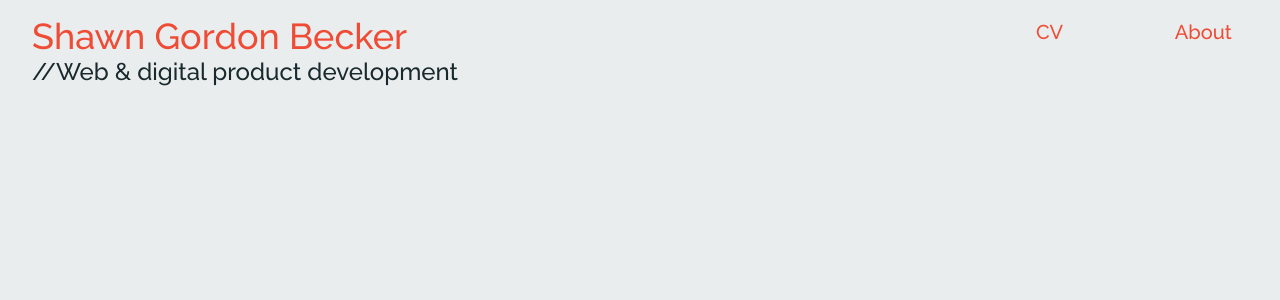
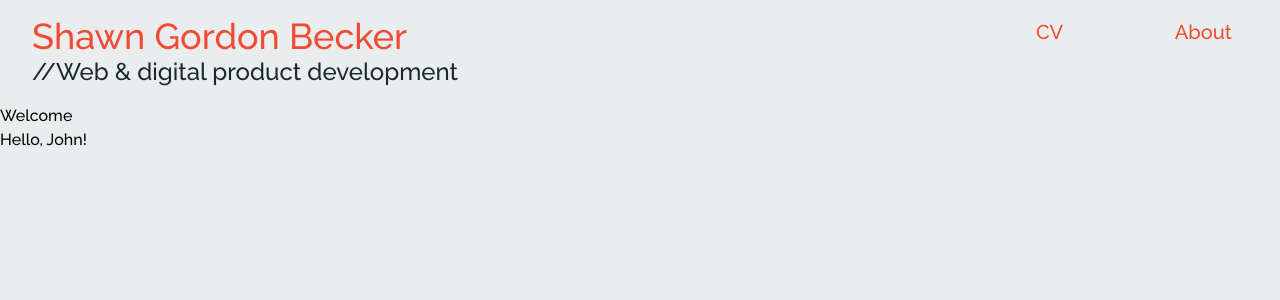
Before and after one commit to ShawnGB/my-portfolio, a React (Vite) app: page / in a window 1280 px wide. Shown: the top 300 px of the page. Built offline with nearby package versions, Linux system fonts and the light colour scheme.

Commit message:
intialised i18n

```diff
--- a/package.json
+++ b/package.json
@@ -10,7 +10,8 @@
     "preview": "vite preview"
   },
   "dependencies": {
-    "i18next": "^23.2.1",
+    "i18next": "^23.2.2",
+    "i18next-react": "^0.2.2",
     "react": "^18.2.0",
     "react-dom": "^18.2.0",
     "react-i18next": "^13.0.0",
@@ -19,6 +20,7 @@
   "devDependencies": {
     "@types/react": "^18.0.37",
     "@types/react-dom": "^18.0.11",
+    "@types/react-i18next": "^8.1.0",
     "@typescript-eslint/eslint-plugin": "^5.59.0",
     "@typescript-eslint/parser": "^5.59.0",
     "@vitejs/plugin-react-swc": "^3.0.0",
--- a/src/App.tsx
+++ b/src/App.tsx
@@ -2,13 +2,14 @@ import { Routes, Route, BrowserRouter } from 'react-router-dom';
 import CvComponent from './components/CV/CvComponent';
 import Navbar from './components/Navigation/Navbar';
 import AboutMeComponent from './components/About/AboutMeComponent';
+import HomeComponent from './components/Home/HomeComponent';
 
 function App() {
   return (
     <BrowserRouter>
       <Navbar />
       <Routes>
-        <Route path='/' />
+        <Route path='/' element={<HomeComponent />} />
         <Route path='/cv' element={<CvComponent />} />
         <Route path='/about' element={<AboutMeComponent />} />
       </Routes>
--- /dev/null
+++ b/src/components/Home/HomeComponent.tsx
@@ -0,0 +1,11 @@
+import { useTranslation } from 'react-i18next';
+
+export default function HomeComponent() {
+  const { t } = useTranslation();
+  return (
+    <div>
+      <h1>{t('welcome')}</h1>
+      <p>{t('greeting', { name: 'John' })}</p>
+    </div>
+  );
+}
--- /dev/null
+++ b/src/i18n.js
@@ -0,0 +1,19 @@
+import i18n from 'i18next';
+import { initReactI18next } from 'react-i18next';
+import enTranslation from './locales/en.json';
+import deTranslation from './locales/de.json';
+i18n
+  .use(initReactI18next) // Initialize i18next for React
+  .init({
+    lng: 'en', // Set the default language
+    fallbackLng: 'en', // Fallback language if translation is not available
+    resources: {
+      en: { translation: enTranslation }, // Use the imported English translations
+      de: { translation: deTranslation }, // Use the imported German translations
+    },
+    interpolation: {
+      escapeValue: false, // Disable escaping of special characters
+    },
+  });
+
+export default i18n;
--- /dev/null
+++ b/src/locales/de.json
@@ -0,0 +1,4 @@
+{
+  "welcome": "Willkommen",
+  "greeting": "Hallo, {{name}}!"
+}
--- /dev/null
+++ b/src/locales/en.json
@@ -0,0 +1,4 @@
+{
+  "welcome": "Welcome",
+  "greeting": "Hello, {{name}}!"
+}
--- a/src/main.tsx
+++ b/src/main.tsx
@@ -2,6 +2,7 @@ import React from 'react';
 import ReactDOM from 'react-dom/client';
 import App from './App.tsx';
 import './input.css';
+import './i18n';
 
 ReactDOM.createRoot(document.getElementById('root') as HTMLElement).render(
   <React.StrictMode>
```
Also changed, not shown: src/assets/translations/translations.json (added, +12 -0 lines), 1 other file (tests, documents, lock files or other folders).
